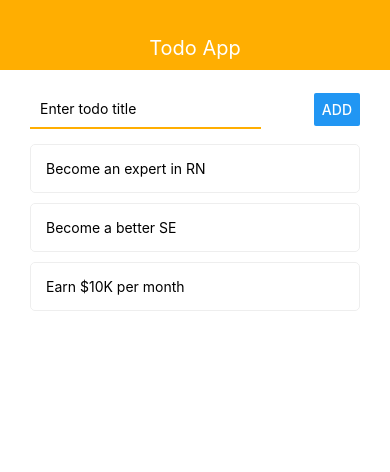
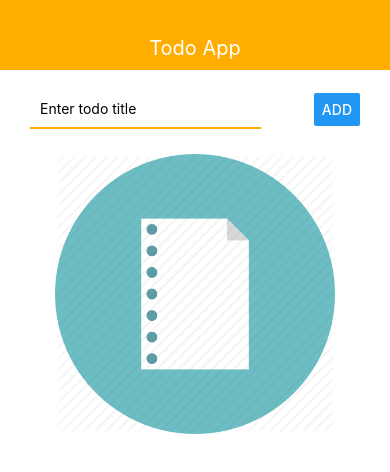
Before and after one commit to cherenkor/react-native-todo-app, a React Native app: screen / in a window 390 px wide. Shown: the top 472 px of the page. Built offline with nearby package versions, Linux system fonts and the light colour scheme.

Commit message:
Add no todos image

```diff
--- a/src/mocks.js
+++ b/src/mocks.js
@@ -1,14 +1,14 @@
 export const todos = [
-  {
-    id: "1",
-    title: "Become an expert in RN",
-  },
-  {
-    id: "2",
-    title: "Become a better SE",
-  },
-  {
-    id: "3",
-    title: "Earn $10K per month",
-  },
+  // {
+  //   id: "1",
+  //   title: "Become an expert in RN",
+  // },
+  // {
+  //   id: "2",
+  //   title: "Become a better SE",
+  // },
+  // {
+  //   id: "3",
+  //   title: "Earn $10K per month",
+  // },
 ];
--- a/src/screens/MainScreen.js
+++ b/src/screens/MainScreen.js
@@ -1,17 +1,44 @@
 import React from "react";
-import { View, StyleSheet } from "react-native";
+import { View, StyleSheet, Image } from "react-native";
 import { AddTodo } from "../components/AddTodo";
 import { TodoList } from "../components/TodoList";
 
 const MainScreen = ({ todos, addTodo, removeTodo, setTodoId }) => {
+  let content = (
+    <TodoList todos={todos} removeTodo={removeTodo} setTodoId={setTodoId} />
+  );
+
+  if (todos.length === 0) {
+    content = (
+      <View style={styles.imgWrap}>
+        <Image
+          style={styles.image}
+          source={require("../../assets/no-items.png")}
+        />
+      </View>
+    );
+  }
+
   return (
     <View>
       <AddTodo todos={todos} addTodo={addTodo} />
-      <TodoList todos={todos} removeTodo={removeTodo} setTodoId={setTodoId} />
+      {content}
     </View>
   );
 };
 
-const styles = StyleSheet.create({});
+const styles = StyleSheet.create({
+  imgWrap: {
+    justifyContent: "center",
+    alignItems: "center",
+    height: 300,
+    padding: 10,
+  },
+  image: {
+    resizeMode: "contain",
+    height: "100%",
+    width: "100%",
+  },
+});
 
 export default MainScreen;
```
Also changed, not shown: assets/no-items.png (added).
